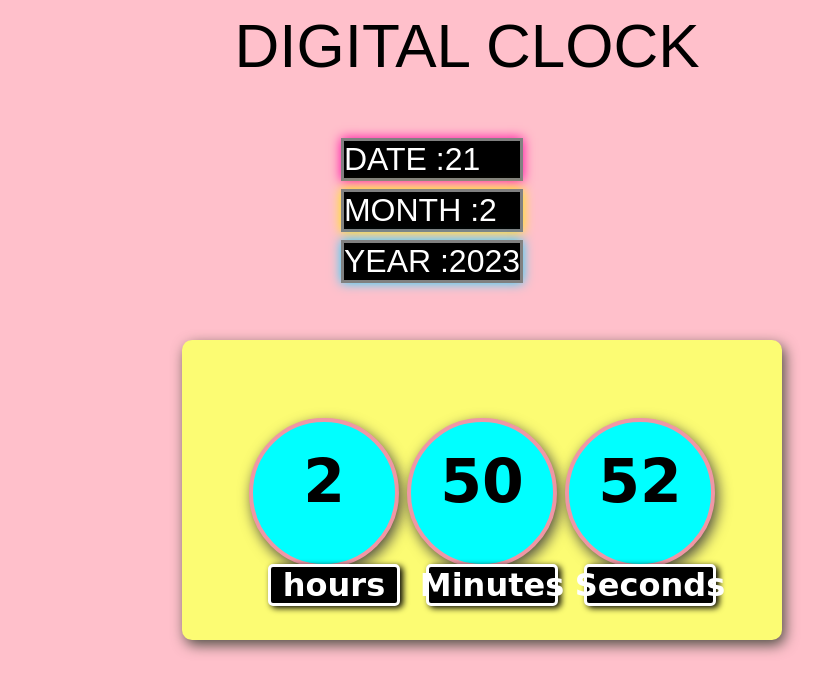
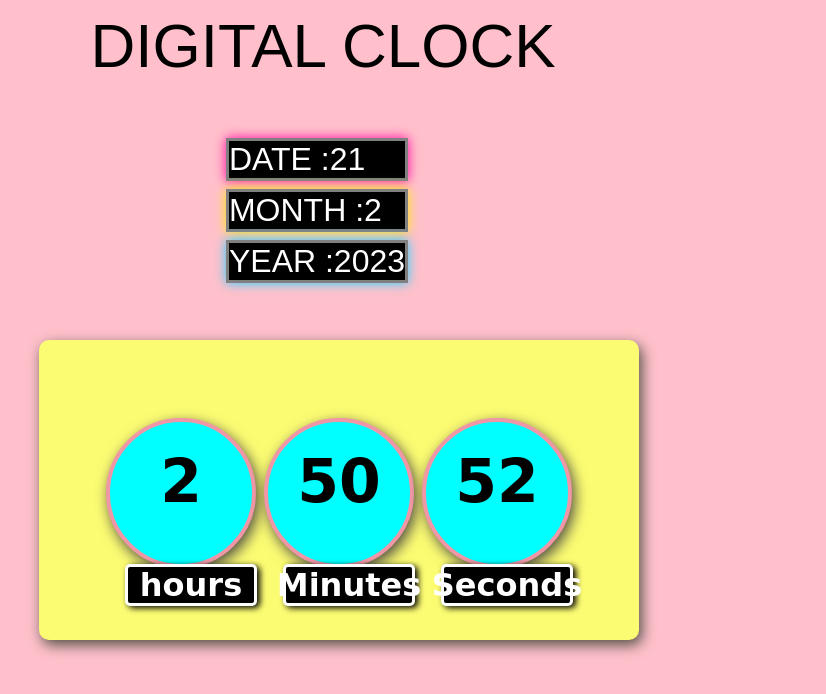
Before and after one commit to GowthamKumarMandala/DigitalClock, a plain HTML site: page index.html in a window 1280 px wide. Shown: the whole page, without its empty margins (323-1149 px from the left). Drawn offline with Linux system fonts and the light colour scheme.

Commit message:
Update clock.css

```diff
--- a/clock.css
+++ b/clock.css
@@ -6,7 +6,7 @@
 .title{
     font-size: 62px;
     margin-top: 10px;;
-    margin-left: 300px;
+    margin-left: 12px;
     font-family: fantasy;
 }
 body{
@@ -21,7 +21,7 @@ body{
     align-items: center;
     justify-content: center;
     margin-top:40px;
-    margin-left: 330px;
+    margin-left: 44px;
     height:300px;
     width: 600px;
     border-radius: 10px;
@@ -29,7 +29,7 @@ body{
     background-color: rgb(252, 252, 115);
 }
 .datepage{
-    margin-left: 230px;
+    margin-left: 0px;
     margin-top:40px;
     font-size: 32px;
     padding:9px 9px 9px 9px;
```
